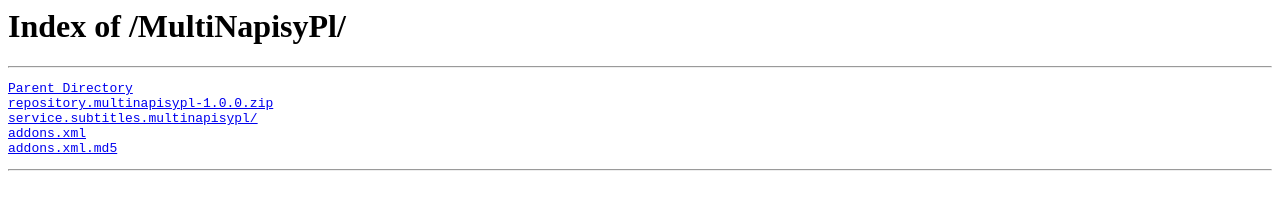
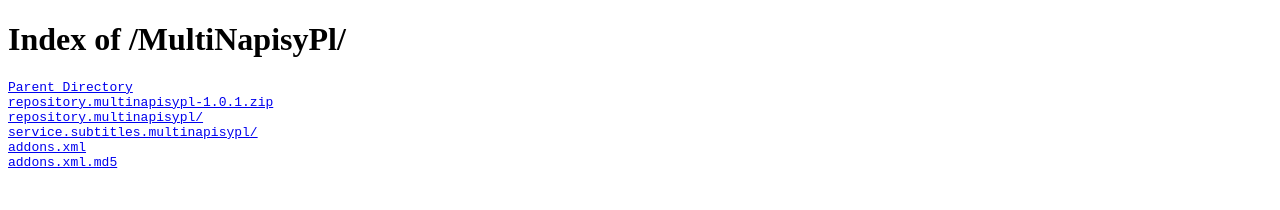
Before and after one commit to leszekgd71/MultiNapisyPl, a plain HTML site: page index.html in a window 1280 px wide. Drawn offline with Linux system fonts and the light colour scheme.

Commit message:
Add files via upload

```diff
--- a/index.html
+++ b/index.html
@@ -1,10 +1,7 @@
-<!DOCTYPE HTML PUBLIC "-//W3C//DTD HTML 3.2 Final//EN">
-<html><head><meta charset="utf-8"><title>Index of /MultiNapisyPl/</title></head>
-<body><h1>Index of /MultiNapisyPl/</h1>
-<hr><pre>
-<a href="../">Parent Directory</a>
-<a href="repository.multinapisypl-1.0.0.zip">repository.multinapisypl-1.0.0.zip</a>
+<!DOCTYPE html><html lang="pl"><head><meta charset="utf-8"><title>Index of /MultiNapisyPl/</title></head><body><h1>Index of /MultiNapisyPl/</h1><pre><a href="../">Parent Directory</a>
+<a href="repository.multinapisypl-1.0.1.zip">repository.multinapisypl-1.0.1.zip</a>
+<a href="repository.multinapisypl/">repository.multinapisypl/</a>
 <a href="service.subtitles.multinapisypl/">service.subtitles.multinapisypl/</a>
 <a href="addons.xml">addons.xml</a>
 <a href="addons.xml.md5">addons.xml.md5</a>
-</pre><hr></body></html>
+</pre></body></html>
```
Also changed, not shown: addons.xml (+6 -4 lines), INSTRUKCJA.txt, 3 other files.
